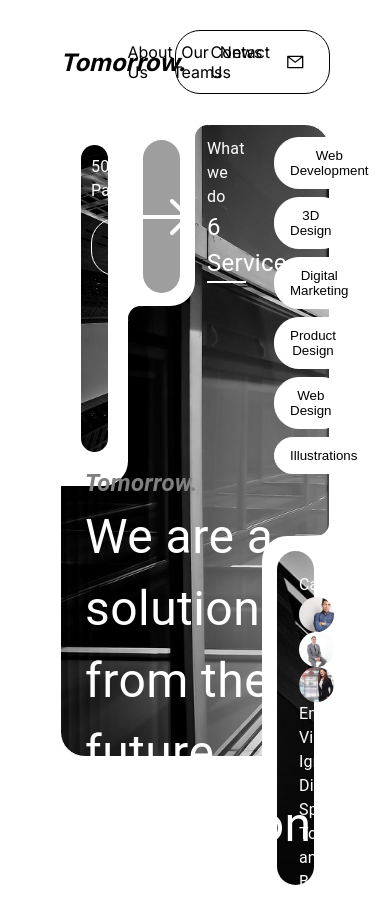
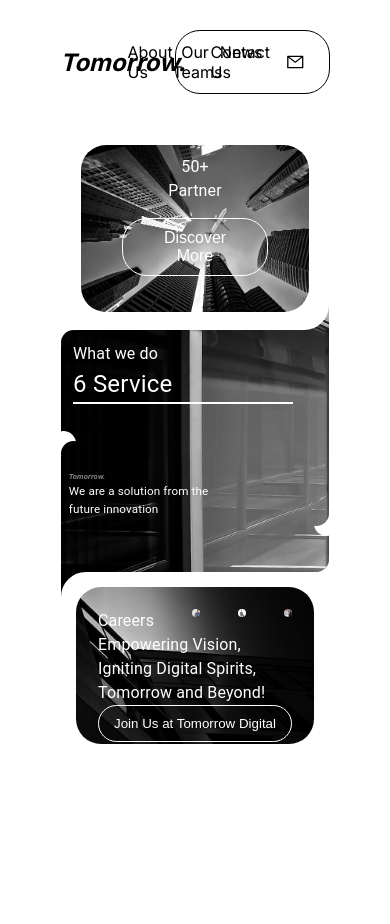
Before and after one commit to gizemsangur1/Tomorrow., a Next.js app: page / in a window 390 px wide. Shown: the top 924 px of the page. Built offline with nearby package versions, Linux system fonts and the light colour scheme; grey boxes are pictures that could not be loaded.

Commit message:
Changes to make about us page responsive

```diff
--- a/src/app/grids/Parts.jsx
+++ b/src/app/grids/Parts.jsx
@@ -1,14 +1,14 @@
 import React from "react";
 import styles from "./page.module.css";
 import { BsArrowRight } from "react-icons/bs";
-import {  Grid, Typography } from "@mui/material";
+import { Grid, Typography } from "@mui/material";
 const Parts = () => {
   return (
     <Grid container className={styles.container}>
       <Grid container direction="row" className={styles.row}>
-        <Grid item xs={6}>
+        <Grid item md={6} sm={12} xs={12}>
           <Grid container className={styles.insidecontainer}>
-            <Grid item xs={6} className={styles.item}>
+            <Grid item sm={12} md={6} xs={12} className={styles.item}>
               <Grid className={styles.photo1}>
                 <Grid sx={{ justifyContent: "center", alignItems: "center" }}>
                   <Typography className={styles.heading}>50+</Typography>
@@ -17,7 +17,7 @@ const Parts = () => {
                 </Grid>
               </Grid>
             </Grid>
-            <Grid item xs={6}>
+            <Grid item md={6} sx={{display:{md:"inline",sm:"none",xs:"none"}}}>
               <Grid container direction="column" className={styles.row}>
                 <Grid item xs={12} className={styles.itemd}>
                   <Grid className={styles.photo}>
@@ -25,14 +25,14 @@ const Parts = () => {
                   </Grid>
                 </Grid>
               </Grid>
-              <Grid className={styles.ball}></Grid>
+              <Grid className={styles.ball} ></Grid>
             </Grid>
           </Grid>
         </Grid>
-        <Grid item xs={6}>
-          <Grid className={styles.ball}></Grid>
+        <Grid item md={6} sm={12} xs={12}>
+          <Grid className={styles.ball} ></Grid>
           <Grid container>
-            <Grid item xs={6} sx={{ padding: "12px" }}>
+            <Grid item sm={6} xs={12} sx={{ padding: "12px" }}>
               <Typography className={styles.heading}>What we do</Typography>
               <Typography sx={{ fontSize: "24px", color: "white" }}>
                 6 Service
@@ -41,7 +41,7 @@ const Parts = () => {
                 sx={{ width: "90%", border: "1px solid white", height: 0 }}
               ></Grid>
             </Grid>
-            <Grid item xs={6} sx={{ padding: "12px" }}>
+            <Grid item sm={6} xs={12} sx={{ padding: "12px",display:{md:"inline",sm:"inline",xs:"none"} }}>
               <Grid container spacing={1}>
                 <Grid item>
                   <button className={styles.buttonservice}>
@@ -65,7 +65,9 @@ const Parts = () => {
                   <button className={styles.buttonservice}>Web Design</button>
                 </Grid>
                 <Grid item>
-                  <button className={styles.buttonservice}>Illustrations</button>
+                  <button className={styles.buttonservice}>
+                    Illustrations
+                  </button>
                 </Grid>
               </Grid>
             </Grid>
@@ -73,12 +75,18 @@ const Parts = () => {
         </Grid>
       </Grid>
       <Grid container direction="row" className={styles.row}>
-        <Grid className={styles.ball}></Grid>
-        <Grid item xs={9} sx={{ position: "relative" }}>
-          <Grid sx={{ alignItems: "end", display: "grid", padding: "24px" }}>
+        <Grid className={styles.ball} sx={{display:{md:"inline",sm:"none"}}}></Grid>
+        <Grid
+          item
+          md={9}
+          sm={12}
+          xs={12}
+          sx={{ position: "relative", alignItems: "end", display: "grid",padding:"2vw" }}
+        >
+          <Grid>
             <Typography
               sx={{
-                fontSize: "24px",
+                fontSize: "2vw",
                 color: "grey",
                 fontStyle: "italic",
                 fontWeight: "bold",
@@ -86,32 +94,61 @@ const Parts = () => {
             >
               Tomorrow.
             </Typography>
-            <Typography sx={{ fontSize: "48px", color: "white" }}>
+            <Typography sx={{ fontSize: "3vw", color: "white" }}>
               We are a solution from the <br /> future innovation
             </Typography>
           </Grid>
-          <Grid className={styles.ball2}></Grid>
+
+          <Grid className={styles.ball2} ></Grid>
         </Grid>
-        <Grid item xs={3}>
-          <Grid container direction="row" className={styles.row1} sx={{ position: "relative" }}>
-
-              <Grid className={styles.ball2}></Grid>
-
+        <Grid item md={3} sm={12} xs={12}>
+          <Grid
+            container
+            direction="row"
+            className={styles.row1}
+            sx={{ position: "relative" }}
+          >
+            <Grid className={styles.ball2}></Grid>
           </Grid>
           <Grid container direction="row" className={styles.row2}>
             <Grid className={styles.itemf}>
-              <Grid className={styles.photo2}>
-                <Grid sx={{ justifyContent: "center", alignItems: "center" ,textAlign:"start",padding:"12px"}}>
-                    <Grid container sx={{justifyContent:"space-between"}}>
-                        <Grid item><Typography className={styles.heading3}>Careers</Typography></Grid>
-                        <Grid item><Grid className={styles.icon1}></Grid></Grid>
-                        <Grid item><Grid className={styles.icon2}></Grid></Grid>
-                        <Grid item><Grid className={styles.icon3}></Grid></Grid>
+             <Grid className={styles.photo2}>
+                <Grid
+                  sx={{
+                    justifyContent: "center",
+                    alignItems: "center",
+                    textAlign: "start",
+                    padding: "12px",
+                  }}
+                >
+                  <Grid container sx={{ justifyContent: "space-between" }}>
+                    <Grid item>
+                      <Typography className={styles.heading3}>
+                        Careers
+                      </Typography>
                     </Grid>
-                  <Typography className={styles.heading3}>Empowering Vision,</Typography>
-                  <Typography className={styles.heading3}>Igniting Digital Spirits,</Typography>
-                  <Typography className={styles.heading3}>Tomorrow and Beyond!</Typography>
-                  <button className={styles.buttonjoin}>Join Us at Tomorrow Digital</button>
+                    <Grid item>
+                      <Grid className={styles.icon1}></Grid>
+                    </Grid>
+                    <Grid item>
+                      <Grid className={styles.icon2}></Grid>
+                    </Grid>
+                    <Grid item>
+                      <Grid className={styles.icon3}></Grid>
+                    </Grid>
+                  </Grid>
+                  <Typography className={styles.heading3}>
+                    Empowering Vision,
+                  </Typography>
+                  <Typography className={styles.heading3}>
+                    Igniting Digital Spirits,
+                  </Typography>
+                  <Typography className={styles.heading3}>
+                    Tomorrow and Beyond!
+                  </Typography>
+                  <button className={styles.buttonjoin}>
+                    Join Us at Tomorrow Digital
+                  </button>
                 </Grid>
               </Grid>
             </Grid>
--- a/src/app/grids/page.module.css
+++ b/src/app/grids/page.module.css
@@ -117,7 +117,7 @@
 
 .heading{
     color: white;
-    font-size: 36px;
+    font-size: 24px;
 }
 
 .heading3{
@@ -163,23 +163,23 @@
 .icon1{
     background-image: url("man.jpg");
     background-size: cover;
-    width: 35px;
-    height: 35px;
+    width:2vw;
+    height: 2vw;
     border-radius: 50%;
 }
 .icon2{
     background-image: url("man2.jpg");
     background-size: cover;
     background-color: white;
-    width: 35px;
-    height: 35px;
+    width: 2vw;
+    height: 2vw;
     border-radius: 50%;
 }
 .icon3{
     background-image: url("woman.jpg");
     background-size: cover;
     background-color: white;
-    width: 35px;
-    height: 35px;
+    width: 2vw;
+    height: 2vw;
     border-radius: 50%;
 }
```
